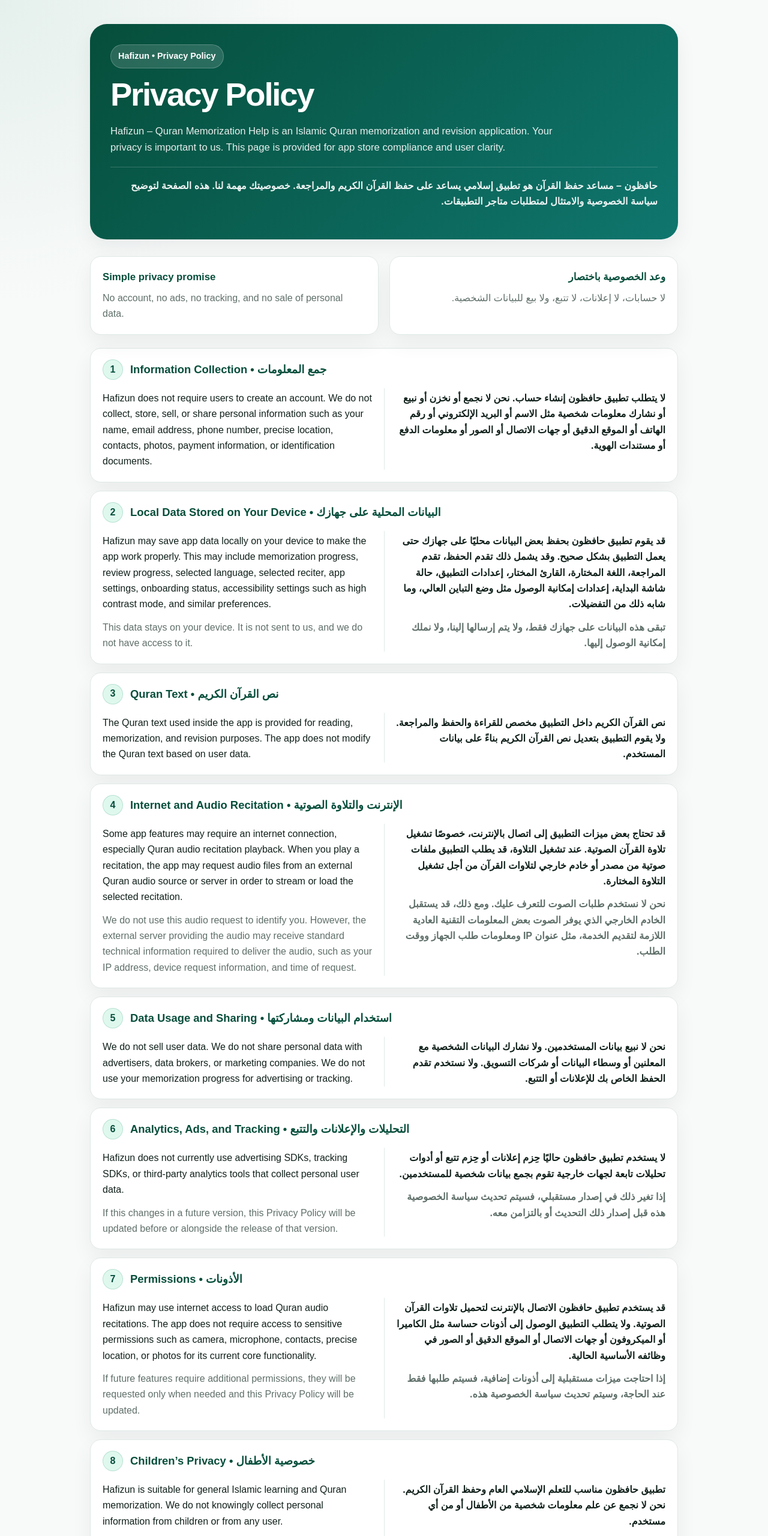
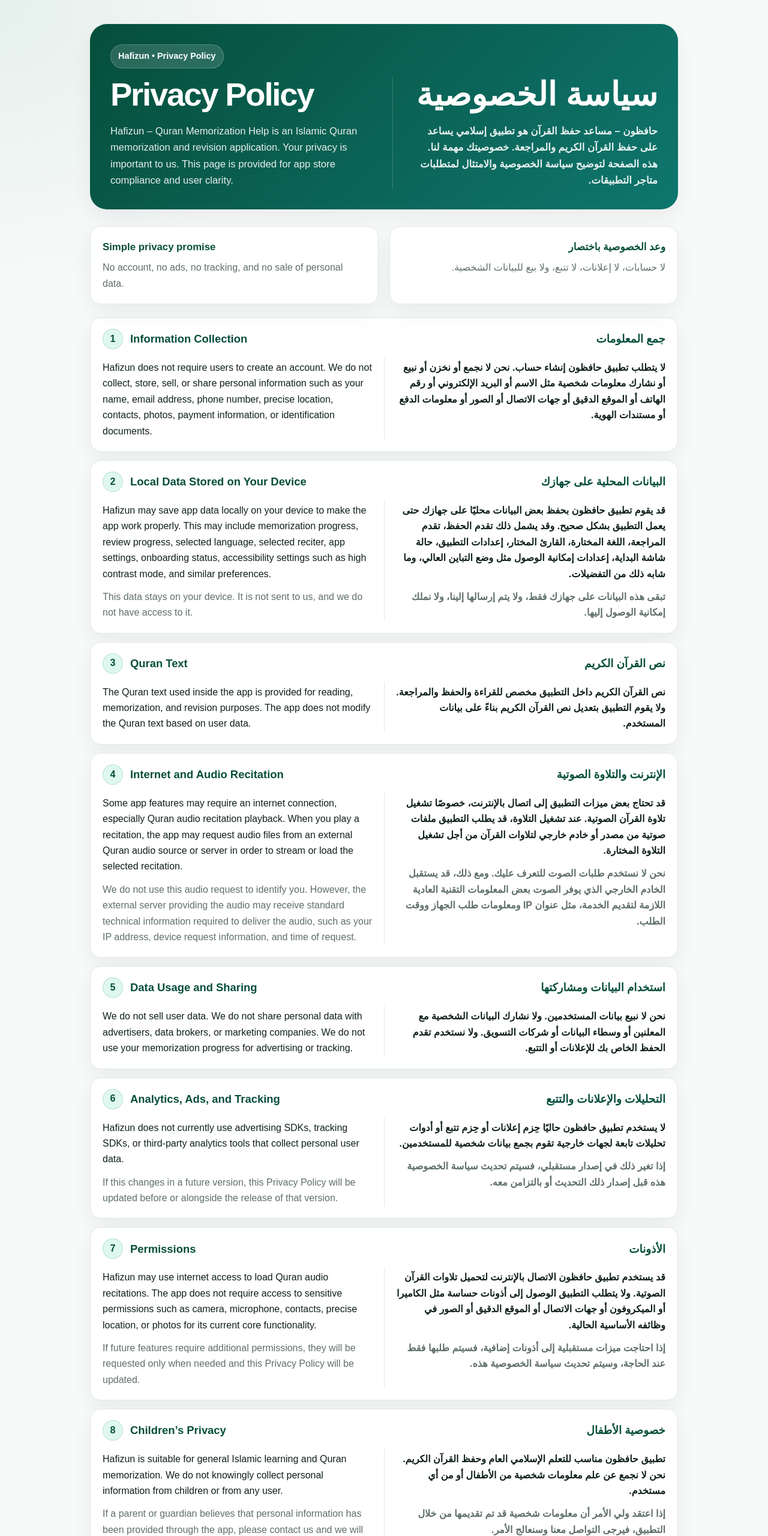
Before and after one commit to tawheedtech/hafizun-privacy-policy, a plain HTML site: page index.html in a window 1280 px wide. Shown: the top 2560 px of the page at 60% size. Drawn offline with Linux system fonts and the light colour scheme.

Commit message:
Update index.html

```diff
--- a/index.html
+++ b/index.html
@@ -66,26 +66,47 @@
       margin-bottom: 14px;
     }
 
-    h1 {
+    .hero-top {
+      display: grid;
+      grid-template-columns: minmax(0, 1fr) minmax(0, 1fr);
+      gap: 28px;
+      align-items: start;
+    }
+
+    .hero-en {
+      min-width: 0;
+    }
+
+    h1,
+    .hero-title-ar {
       margin: 0;
       font-size: clamp(2rem, 5vw, 3.4rem);
       line-height: 1.12;
+      font-weight: 800;
+    }
+
+    h1 {
       letter-spacing: -0.04em;
     }
 
-    .hero-subtitle {
-      max-width: 760px;
+    .hero-title-ar {
+      color: #ffffff;
+      letter-spacing: 0;
+    }
+
+    .hero-subtitle,
+    .hero-ar p {
       margin: 16px 0 0;
       color: rgba(255, 255, 255, 0.9);
       font-size: 1.04rem;
     }
 
     .hero-ar {
+      min-width: 0;
       direction: rtl;
       text-align: right;
-      margin-top: 18px;
-      padding-top: 18px;
-      border-top: 1px solid rgba(255, 255, 255, 0.18);
+      padding-left: 28px;
+      border-left: 1px solid rgba(255, 255, 255, 0.18);
       color: rgba(255, 255, 255, 0.92);
       font-weight: 600;
     }
@@ -132,14 +153,14 @@
     }
 
     .section-header {
-      display: flex;
+      display: grid;
+      grid-template-columns: 34px minmax(0, 1fr);
       align-items: center;
       gap: 12px;
       padding: 18px 20px 0;
     }
 
     .number {
-      flex: 0 0 auto;
       width: 34px;
       height: 34px;
       border-radius: 50%;
@@ -151,11 +172,25 @@
       border: 1px solid rgba(4, 120, 87, 0.18);
     }
 
+    .section-title-grid {
+      display: grid;
+      grid-template-columns: minmax(0, 1fr) minmax(0, 1fr);
+      gap: 36px;
+      align-items: center;
+      width: 100%;
+    }
+
     h2 {
       margin: 0;
       color: var(--primary-dark);
       font-size: 1.15rem;
       line-height: 1.3;
+    }
+
+    .section-title-ar {
+      direction: rtl;
+      text-align: right;
+      font-weight: 800;
     }
 
     .content-grid {
@@ -238,6 +273,18 @@
         padding: 24px;
       }
 
+      .hero-top {
+        grid-template-columns: 1fr;
+        gap: 18px;
+      }
+
+      .hero-ar {
+        padding-left: 0;
+        padding-top: 18px;
+        border-left: 0;
+        border-top: 1px solid rgba(255, 255, 255, 0.18);
+      }
+
       .summary,
       .content-grid {
         grid-template-columns: 1fr;
@@ -257,6 +304,15 @@
       .section-header {
         align-items: flex-start;
       }
+
+      .section-title-grid {
+        grid-template-columns: 1fr;
+        gap: 6px;
+      }
+
+      .section-title-ar {
+        text-align: right;
+      }
     }
   </style>
 </head>
@@ -265,15 +321,23 @@
   <main class="page">
     <header class="hero">
       <div class="eyebrow">Hafizun • Privacy Policy</div>
+      <div class="hero-top">
+        <div class="hero-en">
           <h1>Privacy Policy</h1>
           <p class="hero-subtitle">
             Hafizun – Quran Memorization Help is an Islamic Quran memorization and revision application.
             Your privacy is important to us. This page is provided for app store compliance and user clarity.
           </p>
-      <p class="hero-ar">
+        </div>
+
+        <div class="hero-ar">
+          <div class="hero-title-ar">سياسة الخصوصية</div>
+          <p>
             حافظون – مساعد حفظ القرآن هو تطبيق إسلامي يساعد على حفظ القرآن الكريم والمراجعة.
             خصوصيتك مهمة لنا. هذه الصفحة لتوضيح سياسة الخصوصية والامتثال لمتطلبات متاجر التطبيقات.
           </p>
+        </div>
+      </div>
     </header>
 
     <section class="summary">
@@ -290,7 +354,10 @@
     <section class="section-card">
       <div class="section-header">
         <span class="number">1</span>
-        <h2>Information Collection • جمع المعلومات</h2>
+        <div class="section-title-grid">
+          <h2>Information Collection</h2>
+          <h2 class="section-title-ar">جمع المعلومات</h2>
+        </div>
       </div>
       <div class="content-grid">
         <div>
@@ -313,7 +380,10 @@
     <section class="section-card">
       <div class="section-header">
         <span class="number">2</span>
-        <h2>Local Data Stored on Your Device • البيانات المحلية على جهازك</h2>
+        <div class="section-title-grid">
+          <h2>Local Data Stored on Your Device</h2>
+          <h2 class="section-title-ar">البيانات المحلية على جهازك</h2>
+        </div>
       </div>
       <div class="content-grid">
         <div>
@@ -344,7 +414,10 @@
     <section class="section-card">
       <div class="section-header">
         <span class="number">3</span>
-        <h2>Quran Text • نص القرآن الكريم</h2>
+        <div class="section-title-grid">
+          <h2>Quran Text</h2>
+          <h2 class="section-title-ar">نص القرآن الكريم</h2>
+        </div>
       </div>
       <div class="content-grid">
         <div>
@@ -365,7 +438,10 @@
     <section class="section-card">
       <div class="section-header">
         <span class="number">4</span>
-        <h2>Internet and Audio Recitation • الإنترنت والتلاوة الصوتية</h2>
+        <div class="section-title-grid">
+          <h2>Internet and Audio Recitation</h2>
+          <h2 class="section-title-ar">الإنترنت والتلاوة الصوتية</h2>
+        </div>
       </div>
       <div class="content-grid">
         <div>
@@ -397,7 +473,10 @@
     <section class="section-card">
       <div class="section-header">
         <span class="number">5</span>
-        <h2>Data Usage and Sharing • استخدام البيانات ومشاركتها</h2>
+        <div class="section-title-grid">
+          <h2>Data Usage and Sharing</h2>
+          <h2 class="section-title-ar">استخدام البيانات ومشاركتها</h2>
+        </div>
       </div>
       <div class="content-grid">
         <div>
@@ -418,7 +497,10 @@
     <section class="section-card">
       <div class="section-header">
         <span class="number">6</span>
-        <h2>Analytics, Ads, and Tracking • التحليلات والإعلانات والتتبع</h2>
+        <div class="section-title-grid">
+          <h2>Analytics, Ads, and Tracking</h2>
+          <h2 class="section-title-ar">التحليلات والإعلانات والتتبع</h2>
+        </div>
       </div>
       <div class="content-grid">
         <div>
@@ -447,7 +529,10 @@
     <section class="section-card">
       <div class="section-header">
         <span class="number">7</span>
-        <h2>Permissions • الأذونات</h2>
+        <div class="section-title-grid">
+          <h2>Permissions</h2>
+          <h2 class="section-title-ar">الأذونات</h2>
+        </div>
       </div>
       <div class="content-grid">
         <div>
@@ -478,7 +563,10 @@
     <section class="section-card">
       <div class="section-header">
         <span class="number">8</span>
-        <h2>Children’s Privacy • خصوصية الأطفال</h2>
+        <div class="section-title-grid">
+          <h2>Children’s Privacy</h2>
+          <h2 class="section-title-ar">خصوصية الأطفال</h2>
+        </div>
       </div>
       <div class="content-grid">
         <div>
@@ -507,7 +595,10 @@
     <section class="section-card">
       <div class="section-header">
         <span class="number">9</span>
-        <h2>Data Deletion • حذف البيانات</h2>
+        <div class="section-title-grid">
+          <h2>Data Deletion</h2>
+          <h2 class="section-title-ar">حذف البيانات</h2>
+        </div>
       </div>
       <div class="content-grid">
         <div>
@@ -534,7 +625,10 @@
     <section class="section-card">
       <div class="section-header">
         <span class="number">10</span>
-        <h2>Security • الأمان</h2>
+        <div class="section-title-grid">
+          <h2>Security</h2>
+          <h2 class="section-title-ar">الأمان</h2>
+        </div>
       </div>
       <div class="content-grid">
         <div>
@@ -555,7 +649,10 @@
     <section class="section-card">
       <div class="section-header">
         <span class="number">11</span>
-        <h2>Changes to This Privacy Policy • التعديلات على سياسة الخصوصية</h2>
+        <div class="section-title-grid">
+          <h2>Changes to This Privacy Policy</h2>
+          <h2 class="section-title-ar">التعديلات على سياسة الخصوصية</h2>
+        </div>
       </div>
       <div class="content-grid">
         <div>
@@ -575,7 +672,10 @@
     <section class="section-card">
       <div class="section-header">
         <span class="number">12</span>
-        <h2>Contact • التواصل</h2>
+        <div class="section-title-grid">
+          <h2>Contact</h2>
+          <h2 class="section-title-ar">التواصل</h2>
+        </div>
       </div>
       <div class="content-grid">
         <div>
```
Lines whose indentation alone changed are shown as unchanged.
